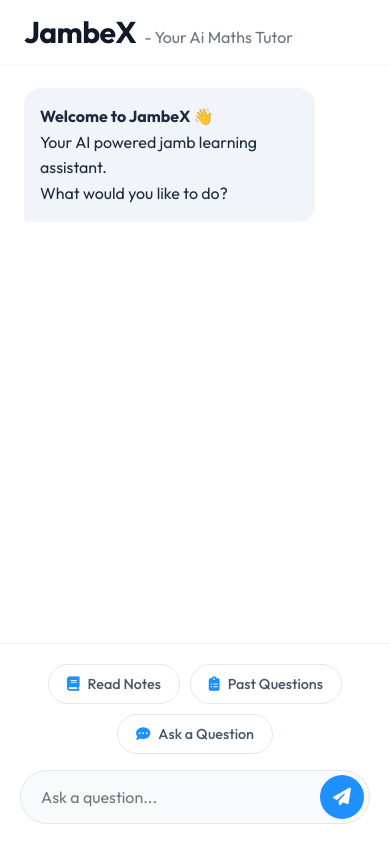
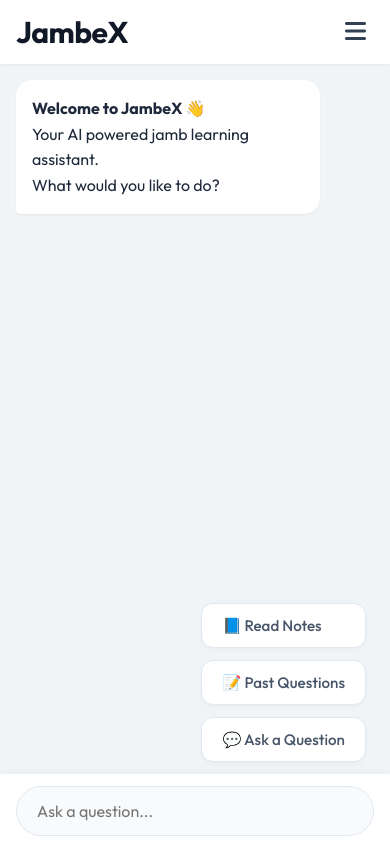
Before and after one commit to Michaelmartins12/JAMBEX, a plain HTML site: page main.html in a window 390 px wide. Drawn offline with Linux system fonts and the light colour scheme; no server answers.

Commit message:
added handburger

```diff
--- a/js/index.js
+++ b/js/index.js
@@ -26,10 +26,28 @@
 const db = getFirestore(app);
 
 // DOM Elements
+// DOM Elements
 const signinBtn = document.getElementById("signin-btn");
 const userProfile = document.getElementById("user-profile");
 const usernameDisplay = document.getElementById("username-display");
 const signoutBtn = document.getElementById("signout-btn");
+const hamburgerBtn = document.getElementById("hamburger-btn");
+const authSection = document.getElementById("auth-section");
+
+// ========== Mobile Menu Toggle ==========
+hamburgerBtn?.addEventListener("click", () => {
+  authSection.classList.toggle("mobile-visible");
+
+  // Toggle icon between bars and times
+  const icon = hamburgerBtn.querySelector("i");
+  if (authSection.classList.contains("mobile-visible")) {
+    icon.classList.remove("fa-bars");
+    icon.classList.add("fa-times");
+  } else {
+    icon.classList.remove("fa-times");
+    icon.classList.add("fa-bars");
+  }
+});
 
 // ========== Toast Notification ==========
 function showToast(message, type = "info") {
--- a/main.html
+++ b/main.html
@@ -27,6 +27,11 @@
           <span class="tagline"> - Your Ai Maths Tutor</span>
         </div>
 
+        <!-- Hamburger Menu Button -->
+        <button class="hamburger" id="hamburger-btn">
+          <i class="fas fa-bars"></i>
+        </button>
+
         <!-- User Profile / Sign In Section -->
         <div id="auth-section" class="auth-section">
           <!-- Shown when not logged in -->
@@ -49,24 +54,15 @@
     </nav>
 
     <!--The body sections-->
-    <div class="main-layout">
     <div class="chat-container">
       <!-- CHAT AREA -->
       <div id="chat-area" class="messages"></div>
 
-        <!-- ACTION BUTTONS & INPUT AREA CONTAINER -->
-        <div class="input-area-container">
       <!-- ACTION BUTTONS -->
       <div id="welcome-actions" class="actions-btn">
-            <button onclick="handleAction('notes')" class="action-chip">
-              <i class="fas fa-book"></i> Read Notes
-            </button>
-            <button onclick="handleAction('questions')" class="action-chip">
-              <i class="fas fa-clipboard-list"></i> Past Questions
-            </button>
-            <button onclick="handleAction('ask')" class="action-chip">
-              <i class="fas fa-comment-dots"></i> Ask a Question
-            </button>
+        <button onclick="handleAction('notes')">📘 Read Notes</button>
+        <button onclick="handleAction('questions')">📝 Past Questions</button>
+        <button onclick="handleAction('ask')">💬 Ask a Question</button>
       </div>
 
       <!-- SUBJECT SELECTION (HIDDEN INITIALLY) -->
@@ -80,9 +76,7 @@
         <select name="topic" id="topic" required disabled>
           <option value="" selected>Select Topic</option>
           <option value="Algebra">Algebra</option>
-              <option value="Geometry & Mensuration">
-                Geometry & Mensuration
-              </option>
+          <option value="Geometry & Mensuration">Geometry & Mensuration</option>
           <option value="Trigonometry">Trigonometry</option>
           <option value="Calculus">Calculus</option>
           <option value="Statistics & Probability">
@@ -99,18 +93,8 @@
 
       <!--footer messages-->
       <div class="footer">
-            <div class="input-wrapper-chat">
-              <input
-                type="text"
-                placeholder="Ask a question..."
-                id="chat-input"
-              />
-              <button class="send-button" id="send-btn">
-                <i class="fas fa-paper-plane"></i>
-              </button>
-            </div>
-          </div>
-        </div>
+        <input type="text" placeholder="Ask a question..." />
+        <button class="send-button" id="send-btn">send</button>
       </div>
     </div>
 
--- a/styles/style.css
+++ b/styles/style.css
@@ -263,22 +263,14 @@
 }
 
 /* Main Layout & Chat */
-.main-layout {
-  display: flex;
-  justify-content: center;
-  height: calc(100vh - 64px);
-  width: 100%;
-}
-
 .chat-container {
   font-family: "Outfit", sans-serif;
-  width: 100%;
-  max-width: 900px; /* Constrain width for better readability */
-  height: 100%;
+  height: calc(100vh - 64px);
   display: flex;
   flex-direction: column;
-  background: white;
-  box-shadow: 0 0 40px rgba(0, 0, 0, 0.02); /* Very subtle side shadows */
+  background: #f1f4f6;
+  position: relative;
+  width: 100%;
 }
 
 /* Chat Messages Area */
@@ -289,21 +281,23 @@
   display: flex;
   flex-direction: column;
   gap: 16px;
+  padding-bottom: 20px;
 }
 
 /* AI Message Bubble */
 .ai-message {
   max-width: 85%;
   color: #1e293b;
-  background: #f1f5f9;
+  background: #ffffff;
   padding: 16px;
   border-radius: 16px;
   border-bottom-left-radius: 4px;
   font-size: 1rem;
   line-height: 1.6;
+  box-shadow: 0 1px 2px rgba(0, 0, 0, 0.05); /* Slight lift */
 }
 
-/* User Message Bubble (Generic style if needed) */
+/* User Message Bubble */
 .user-message {
   max-width: 85%;
   align-self: flex-end;
@@ -325,79 +319,79 @@
   gap: 16px;
 }
 
-/* Quick Action Chips */
+/* Action Buttons (Restored Column Layout but Styled) */
 .actions-btn {
   display: flex;
-  flex-direction: row; /* Horizontal alignment */
-  flex-wrap: wrap;
-  gap: 10px;
-  justify-content: center;
-  padding: 0;
-  margin: 0;
-  width: 100%;
+  flex-direction: column;
+  align-items: flex-start; /* Kept aligned left as per original feel */
+  margin-left: auto; /* Push to right side */
+  gap: 12px;
+  padding: 12px 24px;
+  border-radius: 12px;
+  margin-bottom: 0;
+  width: fit-content;
 }
 
-.action-chip {
+.actions-btn button {
   background: white;
   border: 1px solid #e2e8f0;
-  padding: 10px 18px;
-  border-radius: 99px;
+  padding: 12px 20px;
+  border-radius: 12px;
   color: #475569;
   font-family: "Outfit", sans-serif;
-  font-size: 0.9rem;
+  font-size: 0.95rem;
   font-weight: 500;
   cursor: pointer;
   transition: all 0.2s ease;
-  display: flex;
-  align-items: center;
-  gap: 8px;
+  text-align: left;
+  width: 100%;
+  box-shadow: 0 2px 4px rgba(0, 0, 0, 0.03);
 }
 
-.action-chip i {
-  color: dodgerblue;
-}
-
-.action-chip:hover {
+.actions-btn button:hover {
   background: #f8fafc;
   border-color: dodgerblue;
   color: dodgerblue;
-  transform: translateY(-2px);
-  box-shadow: 0 2px 4px rgba(0, 0, 0, 0.05);
+  transform: translateX(-4px); /* Subtle nudge left */
+  box-shadow: 0 4px 6px rgba(0, 0, 0, 0.05);
 }
 
 /* Subject Selection Panel */
 .sub-markdown {
   display: flex;
-  flex-wrap: wrap;
-  align-items: center;
+  flex-direction: column;
+  width: fit-content;
+  align-items: flex-start;
   gap: 12px;
-  padding: 16px;
-  background: #f8fafc;
-  border-radius: 12px;
-  border: 1px solid #e2e8f0;
-  width: 100%;
+  padding: 12px 24px;
+  background: transparent;
 }
 
 .sub-markdown select {
   background: white;
   border: 1px solid #cbd5e1;
   color: #334155;
-  border-radius: 8px;
-  padding: 8px 12px;
+  border-radius: 12px;
+  padding: 12px 16px;
   cursor: pointer;
   font-family: "Outfit", sans-serif;
   outline: none;
+  font-size: 0.95rem;
+  min-width: 200px;
+  box-shadow: 0 2px 4px rgba(0, 0, 0, 0.03);
 }
 .sub-markdown select:focus {
   border-color: dodgerblue;
+  box-shadow: 0 0 0 3px rgba(30, 144, 255, 0.1);
 }
 
 /* Footer / Input Bar */
 .footer {
   display: flex;
   width: 100%;
-  padding: 0; /* Handled by container */
-  background: transparent;
+  padding: 16px 24px;
+  background: #ffffff; /* Contrast against gray bg */
+  box-shadow: 0 -2px 10px rgba(0, 0, 0, 0.03);
 }
 
 .input-wrapper-chat {
@@ -408,9 +402,8 @@
 }
 
 .footer input {
-  width: 100%;
-  padding: 16px 20px;
-  padding-right: 60px; /* Space for button */
+  flex: 1;
+  padding: 14px 20px;
   border-radius: 99px;
   background: #f8fafc;
   border: 1px solid #e2e8f0;
@@ -541,3 +534,99 @@
     Arial, sans-serif;
   line-height: 1.4;
 }
+
+/* ========== Responsive / Mobile Styles ========== */
+
+/* Hamburger Menu */
+.hamburger {
+  display: none;
+  background: none;
+  border: none;
+  font-size: 1.5rem;
+  color: #334155;
+  cursor: pointer;
+  margin-left: auto; /* Push to right if needed */
+  padding: 8px;
+}
+
+@media (max-width: 768px) {
+  .nav-container {
+    padding: 0 16px;
+    justify-content: space-between;
+    position: relative;
+  }
+
+  .logo-text {
+    font-size: 1.25rem;
+  }
+
+  .tagline {
+    display: none; /* Simplify logo on mobile */
+  }
+
+  .hamburger {
+    display: block;
+    margin-left: auto;
+  }
+
+  /* Mobile Nav Dropdown */
+  .auth-section {
+    display: none; /* Hidden by default on mobile */
+    position: absolute;
+    top: 60px; /* Match navbar height */
+    left: 0;
+    width: 100%;
+    background: white;
+    flex-direction: column;
+    padding: 20px;
+    box-shadow: 0 4px 6px -1px rgba(0, 0, 0, 0.1);
+    align-items: center;
+    border-top: 1px solid #f1f5f9;
+    z-index: 999;
+  }
+
+  .auth-section.mobile-visible {
+    display: flex; /* Shown when toggled */
+    animation: slideDown 0.2s ease-out;
+  }
+
+  @keyframes slideDown {
+    from {
+      opacity: 0;
+      transform: translateY(-10px);
+    }
+    to {
+      opacity: 1;
+      transform: translateY(0);
+    }
+  }
+
+  .auth-section .signin-btn,
+  .auth-section .signout-btn {
+    width: 100%;
+    text-align: center;
+    padding: 12px;
+  }
+
+  /* Chat Layout Mobile */
+  .chat-container {
+    height: calc(100vh - 60px);
+  }
+
+  .messages {
+    padding: 16px;
+  }
+
+  /* Mobile Input: Hide Send Button, Full Width Input */
+  .footer {
+    padding: 12px 16px;
+  }
+
+  .footer button.send-button {
+    display: none;
+  }
+
+  .footer input {
+    padding-right: 20px; /* Reset padding since button is gone */
+  }
+}
```
Lines whose indentation alone changed are shown as unchanged.
